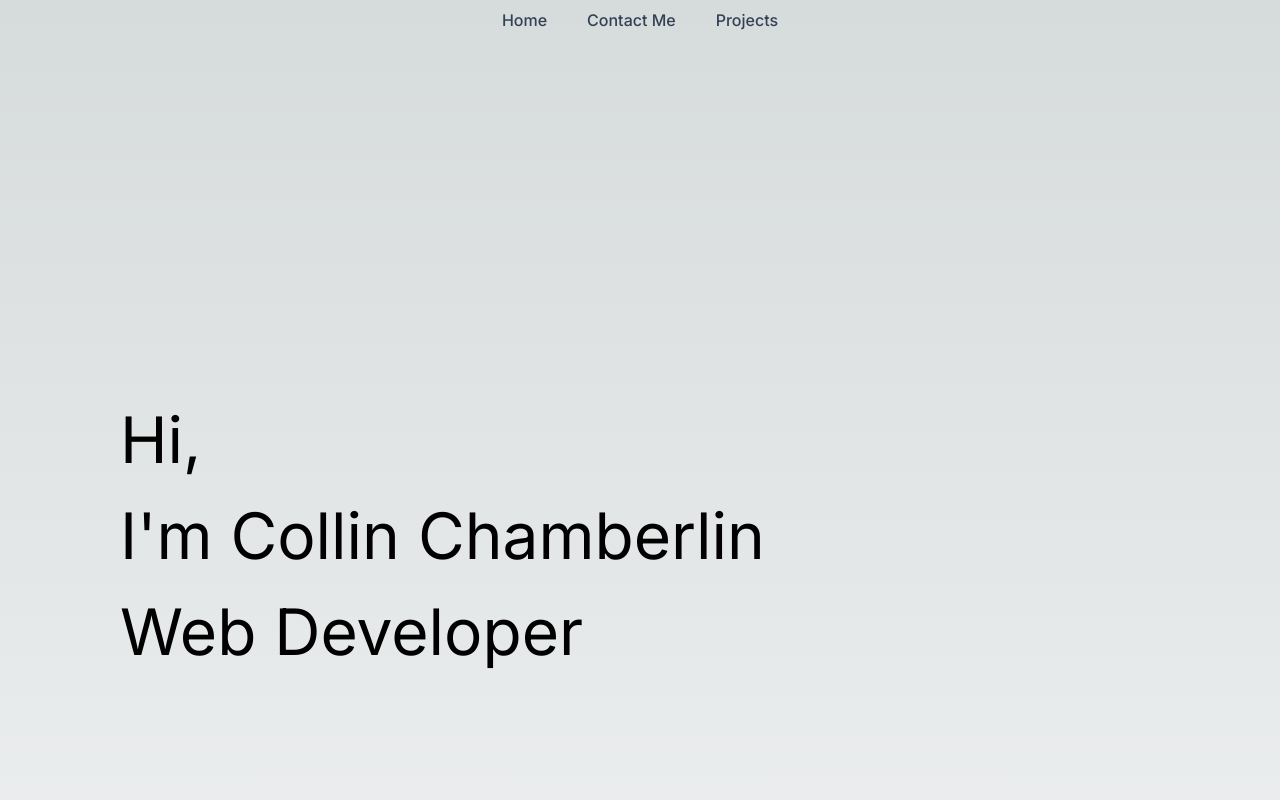
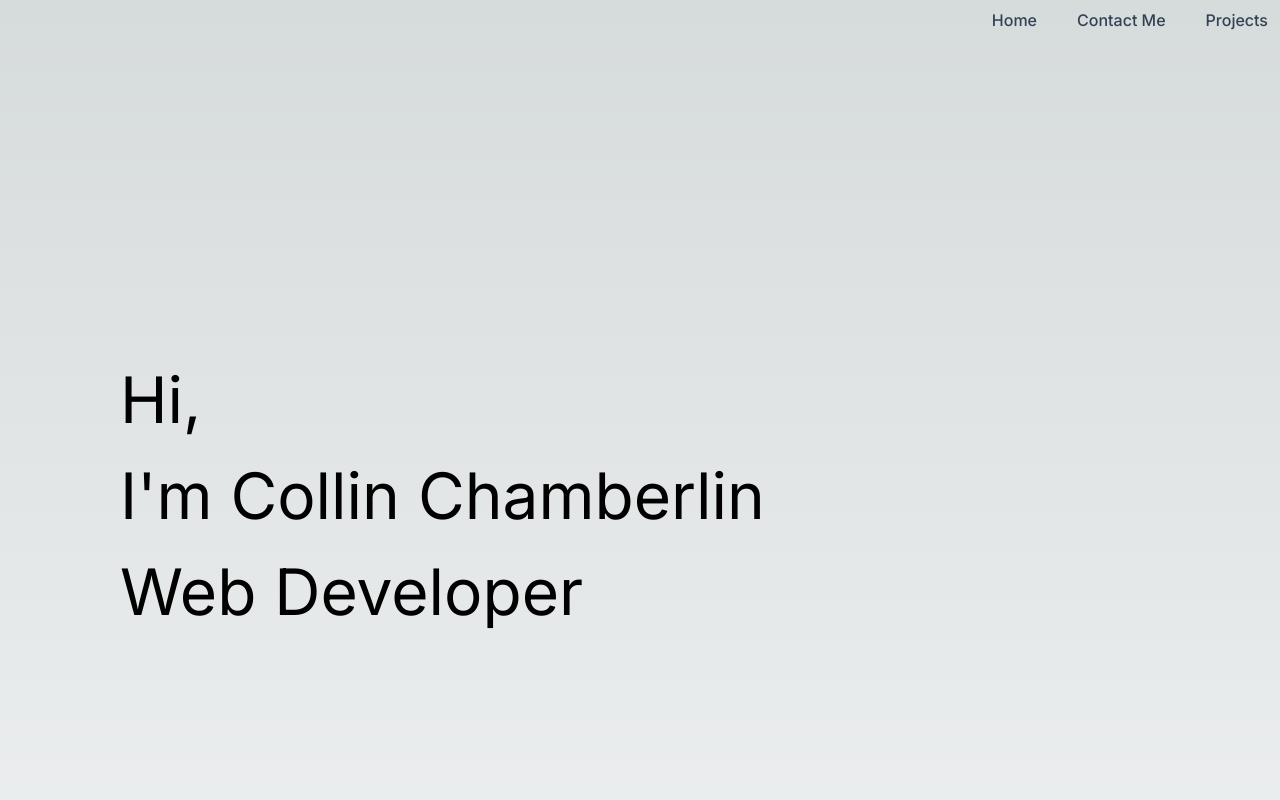
Before and after one commit to CDChamberlin/CDChamberlin.github.io, a Next.js app in the folder cdchamberlin.github.io/: page / in a window 1280 px wide. Shown: the top 800 px of the page. Built offline with nearby package versions, Linux system fonts and the light colour scheme; a web font is replaced by a local one.

Commit message:
Fixed styling of Navbar which now is sticking to the top right.

```diff
--- a/cdchamberlin.github.io/src/app/layout.js
+++ b/cdchamberlin.github.io/src/app/layout.js
@@ -21,7 +21,7 @@ export default function RootLayout({ children }) {
         <html lang="en">
             <body className={inter.className}>
                 <header>
-                    <Navbar className="sticky" />
+                    <Navbar />
                 </header>
                 {children}
             </body>
--- a/cdchamberlin.github.io/src/components/Navbar.jsx
+++ b/cdchamberlin.github.io/src/components/Navbar.jsx
@@ -2,7 +2,7 @@ import Link from "next/link";
 
 export default function Navbar({ children }) {
     return (
-        <nav className="flex sm:justify-center space-x-4">
+        <nav className="flex sm:justify-center space-x-4 fixed top-0 right-0">
             {[
                 ["Home", "/"],
                 // ["Education", "/education"],
```
